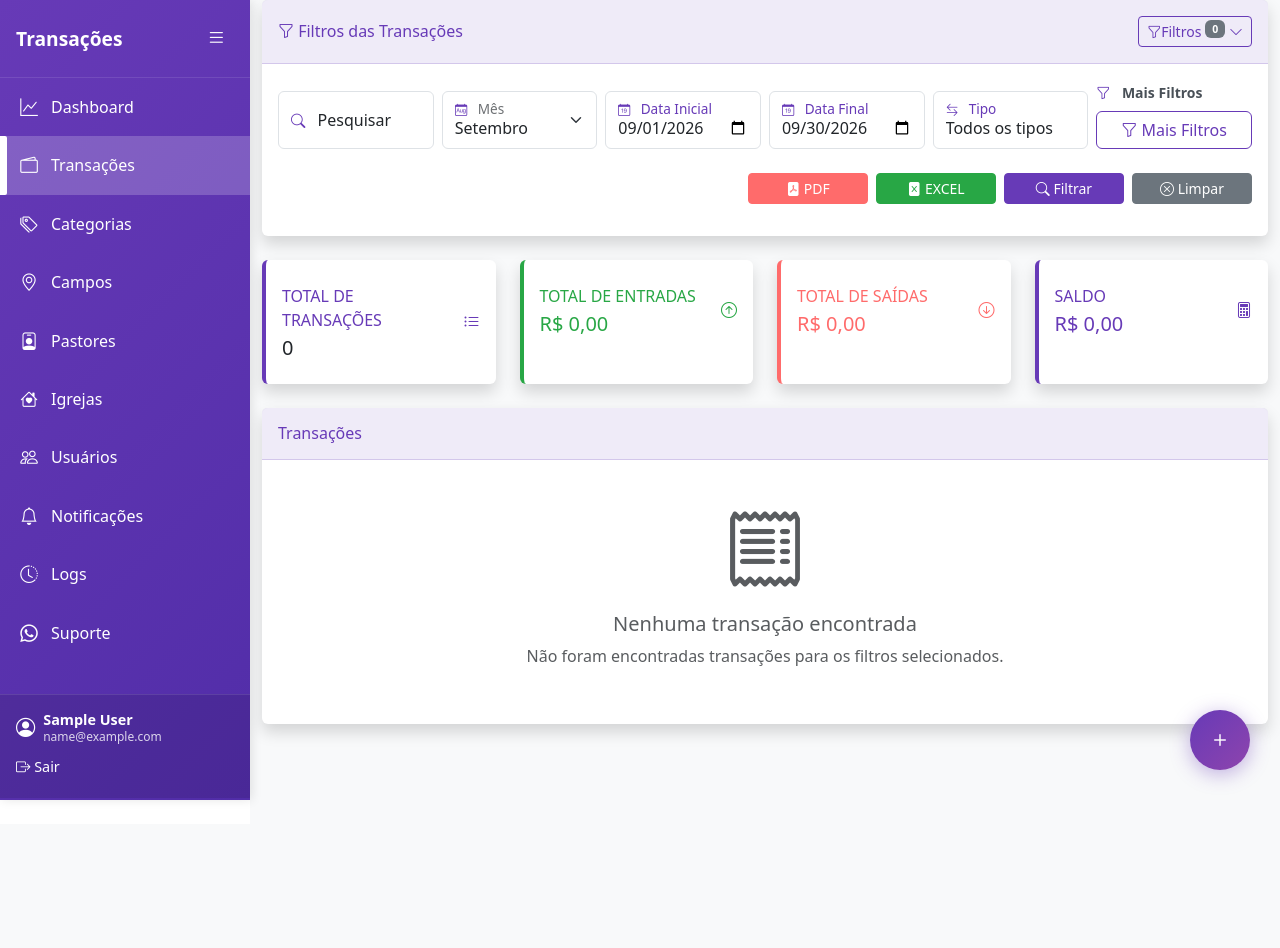
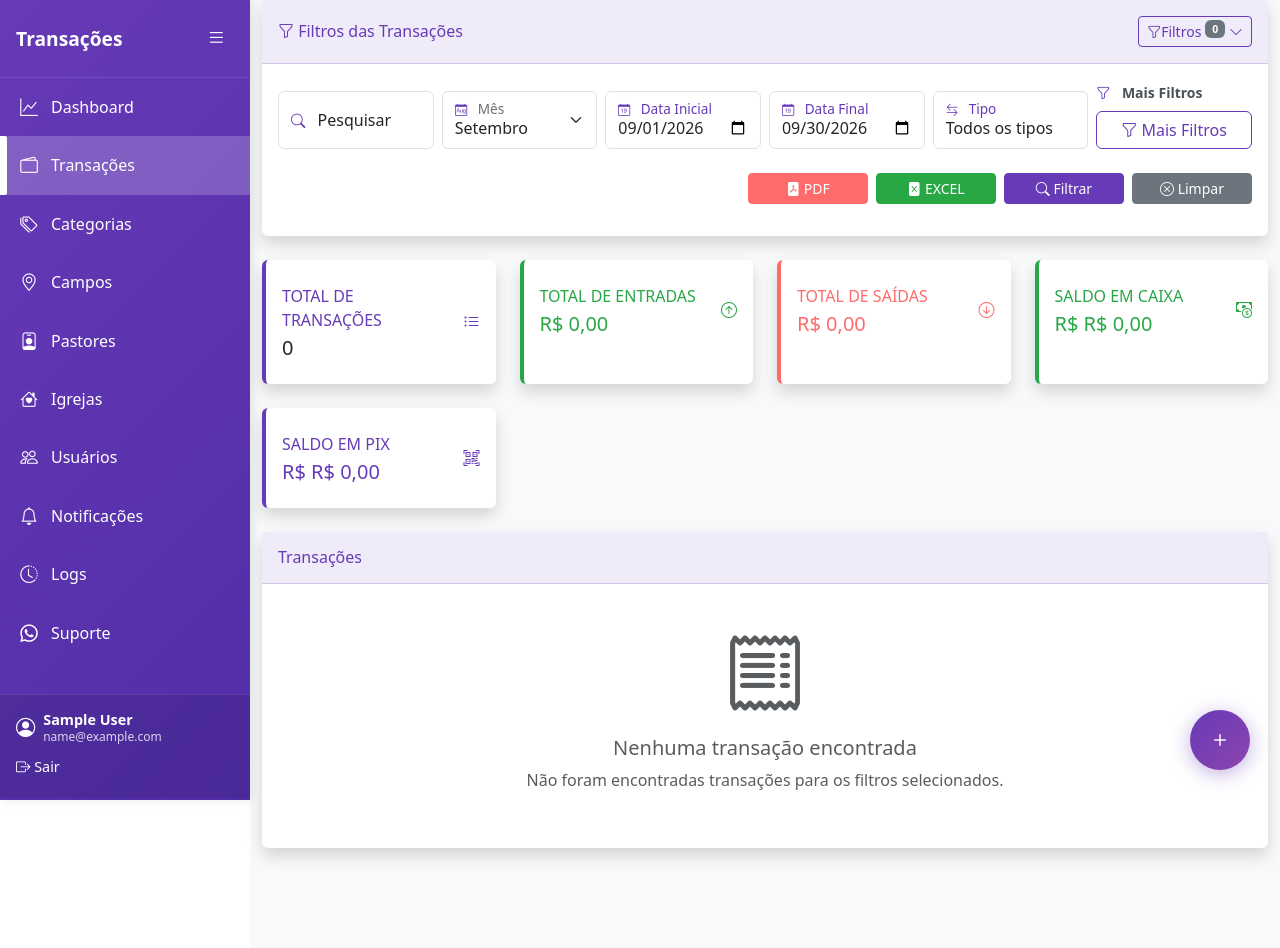
Before and after one commit to vwtechdev/nations-flow, a Django app: page /transactions/ in a window 1280 px wide. Before the commit the page ends 800 px from the top, so only its background shows below. Run offline with Django 5.2, Linux system fonts and the light colour scheme; a user stored in the database is signed in; tables that the repository leaves empty hold one stand-in row (values such as "Sample post"); data that the repository does not hold is empty; some libraries are stand-ins or nearby versions.

Commit message:
feat: separate cash and pix balances via category is_pix flag

```diff
--- a/app/admin.py
+++ b/app/admin.py
@@ -145,9 +145,9 @@ class CustomUserAdmin(UserAdmin):
 
 @admin.register(Category)
 class CategoryAdmin(admin.ModelAdmin):
-    list_display = ['name', 'mandatory_proof', 'created_at']
+    list_display = ['name', 'is_pix', 'mandatory_proof', 'created_at']
     search_fields = ['name']
-    list_filter = ['mandatory_proof', 'created_at']
+    list_filter = ['is_pix', 'mandatory_proof', 'created_at']
     date_hierarchy = 'created_at'
 
     def has_module_permission(self, request):
--- a/app/forms.py
+++ b/app/forms.py
@@ -299,9 +299,10 @@ class ChangePasswordForm(forms.Form):
 class CategoryForm(forms.ModelForm):
     class Meta:
         model = Category
-        fields = ['name', 'mandatory_proof']
+        fields = ['name', 'is_pix', 'mandatory_proof']
         widgets = {
             'name': forms.TextInput(attrs={'class': 'form-control'}),
+            'is_pix': forms.CheckboxInput(attrs={'class': 'form-check-input'}),
             'mandatory_proof': forms.CheckboxInput(attrs={'class': 'form-check-input'}),
         }
 
--- a/app/models.py
+++ b/app/models.py
@@ -127,6 +127,7 @@ class User(AbstractUser):
 class Category(BaseModel):
     name = models.CharField(max_length=100, verbose_name="Nome da Categoria")
     mandatory_proof = models.BooleanField(default=True, verbose_name="Anexo de Comprovante Obrigatório")
+    is_pix = models.BooleanField(default=False, verbose_name="Categoria PIX")
 
     class Meta(BaseModel.Meta):
         verbose_name = "Categoria"
--- a/app/views.py
+++ b/app/views.py
@@ -393,6 +393,10 @@ def index(request):
     total_income = filtered_transactions.filter(type='income').aggregate(total=Sum('value'))['total'] or 0
     total_expense = filtered_transactions.filter(type='expense').aggregate(total=Sum('value'))['total'] or 0
     balance = total_income - total_expense
+
+    # Separar saldo em caixa (dinheiro) e PIX (categorias com is_pix)
+    balance_pix = _calc_balance_pix(filtered_transactions)
+    balance_cash = float(balance) - balance_pix
 
     # Dados para o gráfico por categoria
     categories_data = []
@@ -591,6 +595,8 @@ def index(request):
         'total_income': total_income,
         'total_expense': total_expense,
         'balance': balance,
+        'balance_cash': balance_cash,
+        'balance_pix': balance_pix,
         'categories_data': categories_data,
         'churches_data': churches_data,
         'churches_individual_data': churches_individual_data,
@@ -703,6 +709,10 @@ def transaction_list(request):
     total_income = transactions.filter(type='income').aggregate(total=Sum('value'))['total'] or 0
     total_expense = transactions.filter(type='expense').aggregate(total=Sum('value'))['total'] or 0
     balance = total_income - total_expense
+
+    # Separar saldo em caixa (dinheiro) e PIX (categorias com is_pix)
+    balance_pix = _calc_balance_pix(transactions)
+    balance_cash = float(balance) - balance_pix
 
     # Preparar dados para os filtros
     if request.user.is_admin():
@@ -811,6 +821,8 @@ def transaction_list(request):
         'total_income': total_income,
         'total_expense': total_expense,
         'balance': balance,
+        'balance_cash': balance_cash,
+        'balance_pix': balance_pix,
         'user': request.user,
         'active_filters': active_filters,
     }
@@ -917,6 +929,10 @@ def transaction_list_api(request):
     total_income = transactions.filter(type='income').aggregate(total=Sum('value'))['total'] or 0
     total_expense = transactions.filter(type='expense').aggregate(total=Sum('value'))['total'] or 0
     balance = total_income - total_expense
+
+    # Separar saldo em caixa (dinheiro) e PIX (categorias com is_pix)
+    balance_pix = _calc_balance_pix(transactions)
+    balance_cash = float(balance) - balance_pix
 
     # Paginação
     page = int(request.GET.get('page', 1))
@@ -972,6 +988,8 @@ def transaction_list_api(request):
             'total_income': float(total_income),
             'total_expense': float(total_expense),
             'balance': float(balance),
+            'balance_cash': float(balance_cash),
+            'balance_pix': float(balance_pix),
         }
     })
 
@@ -1102,6 +1120,10 @@ def transaction_summary_api(request):
     total_income = filtered.filter(type='income').aggregate(total=Sum('value'))['total'] or 0
     total_expense = filtered.filter(type='expense').aggregate(total=Sum('value'))['total'] or 0
     balance = float(total_income) - float(total_expense)
+
+    # Separar saldo em caixa (dinheiro) e PIX (categorias com is_pix)
+    balance_pix = _calc_balance_pix(filtered)
+    balance_cash = float(balance) - balance_pix
 
     # Por categoria
     categories_qs = Category.objects.all()
@@ -1239,6 +1261,8 @@ def transaction_summary_api(request):
             'total_income': float(total_income),
             'total_expense': float(total_expense),
             'balance': balance,
+            'balance_cash': float(balance_cash),
+            'balance_pix': float(balance_pix),
         },
         'categories_data': categories_data,
         'churches_data': churches_data,
@@ -2087,6 +2111,10 @@ def transaction_export_pdf(request):
     total_expense = transactions.filter(type='expense').aggregate(total=Sum('value'))['total'] or 0
     balance = total_income - total_expense
 
+    # Separar saldo em caixa (dinheiro) e PIX (categorias com is_pix)
+    balance_pix = _calc_balance_pix(transactions)
+    balance_cash = float(balance) - balance_pix
+
     # Criar o PDF
     response = HttpResponse(content_type='application/pdf')
     # Formatar nome do arquivo no formato brasileiro (dia-mes-ano)
@@ -2246,6 +2274,8 @@ def transaction_export_pdf(request):
         f"Total de Entradas: R$ {total_income:,.2f}".replace(',', 'X').replace('.', ',').replace('X', '.'),
         f"Total de Saídas: R$ {total_expense:,.2f}".replace(',', 'X').replace('.', ',').replace('X', '.'),
         f"Saldo: R$ {balance:,.2f}".replace(',', 'X').replace('.', ',').replace('X', '.'),
+        f"Saldo em Caixa: R$ {balance_cash:,.2f}".replace(',', 'X').replace('.', ',').replace('X', '.'),
+        f"Saldo em PIX: R$ {balance_pix:,.2f}".replace(',', 'X').replace('.', ',').replace('X', '.'),
     ]
 
     for info in report_info:
@@ -3105,6 +3135,14 @@ def pwa_sw(request):
 # Helper genérico para paginação AJAX
 # =============================================================================
 
+def _calc_balance_pix(queryset):
+    """Saldo (entradas - saídas) apenas de transações de categorias PIX."""
+    pix = queryset.filter(category__is_pix=True)
+    income = pix.filter(type='income').aggregate(total=Sum('value'))['total'] or 0
+    expense = pix.filter(type='expense').aggregate(total=Sum('value'))['total'] or 0
+    return float(income) - float(expense)
+
+
 def _paginate_queryset(request, queryset, per_page_default=20):
     """Helper genérico para paginação. Retorna (page_items, pagination_dict)."""
     page = int(request.GET.get('page', 1))
@@ -3147,6 +3185,7 @@ def category_list_api(request):
     items_data = [{
         'id': c.pk,
         'name': c.name,
+        'is_pix': c.is_pix,
         'mandatory_proof': c.mandatory_proof,
         'created_at': c.created_at.strftime('%d/%m/%Y %H:%M'),
         'updated_at': c.updated_at.strftime('%d/%m/%Y %H:%M'),
--- a/static/js/transaction_list.js
+++ b/static/js/transaction_list.js
@@ -928,12 +928,14 @@ function updateTotals(totals) {
     const totalTransactionsEl = document.querySelector('.card-body .h5.mb-0.font-weight-bold.text-gray-800');
     const totalIncomeEl = document.querySelector('.card-body .h5.mb-0.font-weight-bold[style*="color: #28a745"]');
     const totalExpenseEl = document.querySelector('.card-body .h5.mb-0.font-weight-bold[style*="color: #ff6b6b"]');
-    const balanceEl = document.querySelector('.card-body .h5.mb-0.font-weight-bold[style*="color: #673ab7"]');
+    const balanceCashEl = document.getElementById('balanceCashValue');
+    const balancePixEl = document.getElementById('balancePixValue');
 
     if (totalTransactionsEl) totalTransactionsEl.textContent = totals.total_transactions;
     if (totalIncomeEl) totalIncomeEl.textContent = `R$ ${totals.total_income.toLocaleString('pt-BR', { minimumFractionDigits: 2, maximumFractionDigits: 2 })}`;
     if (totalExpenseEl) totalExpenseEl.textContent = `R$ ${totals.total_expense.toLocaleString('pt-BR', { minimumFractionDigits: 2, maximumFractionDigits: 2 })}`;
-    if (balanceEl) balanceEl.textContent = `R$ ${totals.balance.toLocaleString('pt-BR', { minimumFractionDigits: 2, maximumFractionDigits: 2 })}`;
+    if (balanceCashEl) balanceCashEl.textContent = `R$ ${totals.balance_cash.toLocaleString('pt-BR', { minimumFractionDigits: 2, maximumFractionDigits: 2 })}`;
+    if (balancePixEl) balancePixEl.textContent = `R$ ${totals.balance_pix.toLocaleString('pt-BR', { minimumFractionDigits: 2, maximumFractionDigits: 2 })}`;
 }
 
 // Função para limpar filtros
--- a/templates/pages/transaction_list.html
+++ b/templates/pages/transaction_list.html
@@ -403,19 +403,39 @@
     </div>
 
     <div class="col-xl-3 col-md-6 col-6 mb-4">
+        <div class="card dashboard-card shadow h-100 py-2" style="border-left: 4px solid #28a745;">
+            <div class="card-body">
+                <div class="row no-gutters align-items-center">
+                    <div class="col mr-2">
+                        <div class="text-xs font-weight-bold text-uppercase mb-1" style="color: #28a745;">
+                            Saldo em Caixa
+                        </div>
+                        <div class="h5 mb-0 font-weight-bold" style="color: #28a745;">
+                            R$ <span id="balanceCashValue">{{ balance_cash|floatformat:2 }}</span>
+                        </div>
+                    </div>
+                    <div class="col-auto">
+                        <i class="bi bi-cash-coin fa-2x" style="color: #28a745;"></i>
+                    </div>
+                </div>
+            </div>
+        </div>
+    </div>
+
+    <div class="col-xl-3 col-md-6 col-6 mb-4">
         <div class="card dashboard-card shadow h-100 py-2" style="border-left: 4px solid #673ab7;">
             <div class="card-body">
                 <div class="row no-gutters align-items-center">
                     <div class="col mr-2">
                         <div class="text-xs font-weight-bold text-uppercase mb-1" style="color: #673ab7;">
-                            Saldo
+                            Saldo em PIX
                         </div>
                         <div class="h5 mb-0 font-weight-bold" style="color: #673ab7;">
-                            R$ {{ balance|floatformat:2 }}
+                            R$ <span id="balancePixValue">{{ balance_pix|floatformat:2 }}</span>
                         </div>
                     </div>
                     <div class="col-auto">
-                        <i class="bi bi-calculator fa-2x" style="color: #673ab7;"></i>
+                        <i class="bi bi-qr-code-scan fa-2x" style="color: #673ab7;"></i>
                     </div>
                 </div>
             </div>
```
Also changed, not shown: templates/pages/category_form.html (+21 -0 lines), templates/pages/dashboard.html (+25 -5 lines), app/migrations/0010_category_is_pix.py (added).
